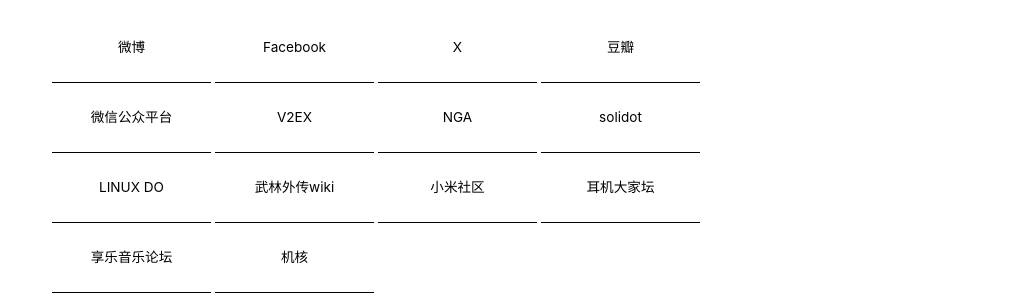
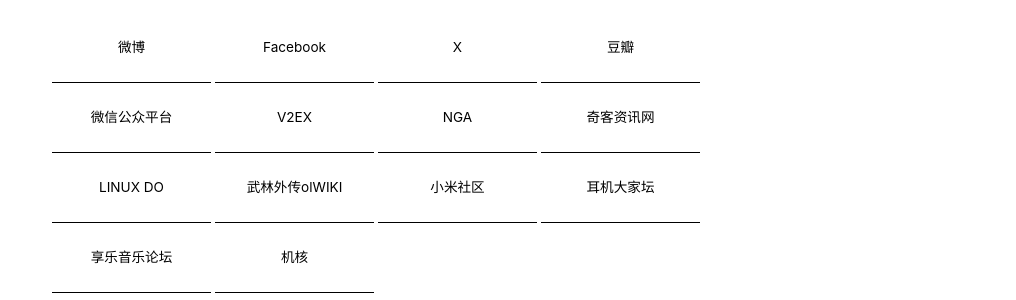
Before and after one commit to admans/admans.github.io, a Jekyll site: the page built from pages/navi.html, in a window 1280 px wide and 1400 px high. Shown: the part 267-567 px from the top of the window, without its empty margins (264-1280 px from the left). Built offline with Jekyll 4.4.1, drawn with Linux system fonts in a browser that asks for light colours; some of the changed text lies outside the part shown.

Commit message:
Update navi.html
修改部分网站名称

```diff
--- a/pages/navi.html
+++ b/pages/navi.html
@@ -221,14 +221,14 @@ title: 导航
                 <a class="link-item" data-search="NGA" href="#" target="_blank">
                     <div class="link-name">NGA</div>
                 </a>
-                <a class="link-item" data-search="solidot" href="#" target="_blank">
-                    <div class="link-name">solidot</div>
+                <a class="link-item" data-search="奇客资讯网" href="#" target="_blank">
+                    <div class="link-name">奇客资讯网</div>
                 </a>
                 <a class="link-item" data-search="LINUX DO" href="#" target="_blank">
                     <div class="link-name">LINUX DO</div>
                 </a>
-                <a class="link-item" data-search="武林外传wiki" href="#" target="_blank">
-                    <div class="link-name">武林外传wiki</div>
+                <a class="link-item" data-search="武林外传olWIKI" href="#" target="_blank">
+                    <div class="link-name">武林外传olWIKI</div>
                 </a>
                 <a class="link-item" data-search="小米社区" href="#" target="_blank">
                     <div class="link-name">小米社区</div>
@@ -386,8 +386,8 @@ title: 导航
                 <a class="link-item" data-search="APKMirror" href="#" target="_blank">
                     <div class="link-name">APKMirror</div>
                 </a>
-                <a class="link-item" data-search="apkpure" href="#" target="_blank">
-                    <div class="link-name">apkpure</div>
+                <a class="link-item" data-search="APKPure" href="#" target="_blank">
+                    <div class="link-name">APKPure</div>
                 </a>
                 <a class="link-item" data-search="乐赏" href="#" target="_blank">
                     <div class="link-name">乐赏</div>
@@ -530,8 +530,8 @@ title: 导航
                 <a class="link-item" data-search="Privacy" href="#" target="_blank">
                     <div class="link-name">Privacy</div>
                 </a>
-                <a class="link-item" data-search="geospy" href="#" target="_blank">
-                    <div class="link-name">geospy</div>
+                <a class="link-item" data-search="GeoSpy" href="#" target="_blank">
+                    <div class="link-name">GeoSpy</div>
                 </a>
                 <a class="link-item" data-search="pixabay" href="#" target="_blank">
                     <div class="link-name">pixabay</div>
@@ -705,7 +705,7 @@ title: 导航
             "懂车帝": "https://www.dongchedi.com/",
             "itzmx": "http://bbs.itzmx.com/",
             "NGA": "https://bbs.nga.cn/",
-            "solidot": "https://www.solidot.org/",
+            "奇客资讯网": "https://www.solidot.org/",
             "Mrxn's Blog": "https://mrxn.net/",
             "GitHub": "https://github.com/",
             "酱紫表": "https://blog.qust.me/",
@@ -714,7 +714,7 @@ title: 导航
             "恩山无线论坛": "https://www.right.com.cn/forum/index.php",
             "汽车之家": "https://www.autohome.com.cn/",
             "LINUX DO": "https://linux.do/",
-            "武林外传wiki": "https://wiki.biligame.com/wulinonline/%E9%A6%96%E9%A1%B5",
+            "武林外传olWIKI": "https://wiki.biligame.com/wulinonline/%E9%A6%96%E9%A1%B5",
             "淘宝": "https://taobao.com/",
             "小米": "https://mi.com/",
             "京东": "https://jd.com/",
@@ -723,7 +723,7 @@ title: 导航
             "小米有品": "https://www.xiaomiyoupin.com/",
             "小米社区": "https://www.xiaomi.cn/",
             "APKMirror": "http://www.apkmirror.com/",
-            "apkpure": "https://apkpure.com/",
+            "APKPure": "https://apkpure.com/",
             "游民星空": "http://www.gamersky.com/",
             "3DMGAME": "http://www.3dmgame.com/",
             "游侠网": "https://www.ali213.net/",
@@ -801,7 +801,7 @@ title: 导航
             "LKs Site": "http://lkssite.vip/",
             "Privacy": "https://privacy.aiuys.com/",
             "南京大学测速站": "https://test.nju.edu.cn/",
-            "geospy": "https://geospy.ai/",
+            "GeoSpy": "https://geospy.ai/",
             "海阔天空": "https://www.ahzll.top/",
             "Buyer's Guide": "https://buyersguide.macrumors.com/",
             "紳士漫畫": "https://www.wnacg.com/",
```
